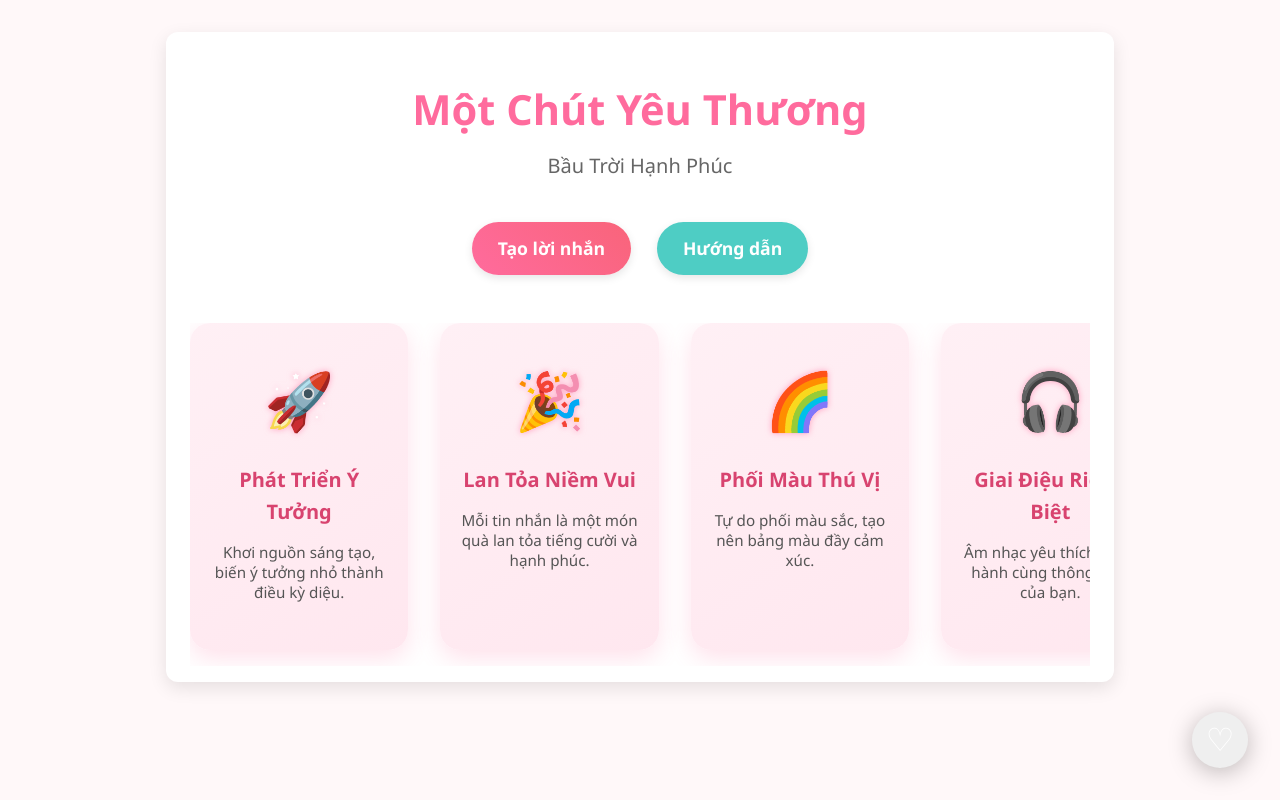
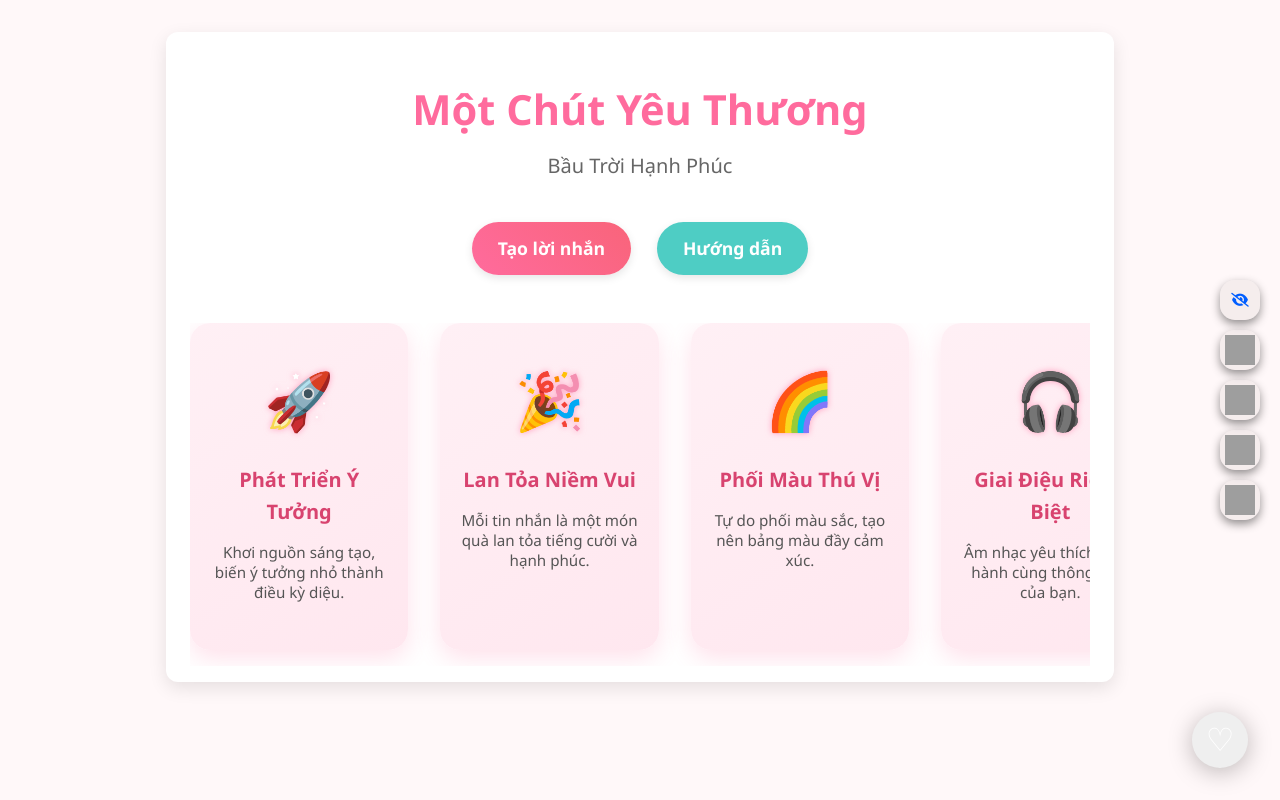
Before and after one commit to leanhminh2104/to-tinh-crush, a plain HTML site: page index.html in a window 1280 px wide. Drawn offline with Linux system fonts and the light colour scheme; grey boxes are pictures that could not be loaded.

Commit message:
Update index.html

```diff
--- a/index.html
+++ b/index.html
@@ -1,7 +1,8 @@
 <html lang="en"><head>
     <meta charset="UTF-8">
     <meta name="viewport" content="width=device-width, initial-scale=1">
-    <title>Wedsite tạo wed gửi lời thương - LAMDev</title>
+    <link rel="stylesheet" href="https://cdnjs.cloudflare.com/ajax/libs/font-awesome/6.0.0/css/all.min.css">
+    <title>Gửi lời yêu thương</title>
     <style>
       body {
         font-family: 'Segoe UI', Tahoma, Geneva, Verdana, sans-serif;
@@ -219,6 +220,70 @@
           font-size: 0.85rem;
         }
       }
+      #AMIDev-top-menu {
+        position: fixed;
+        top: 50%;
+        right: 20px;
+        transform: translateY(-50%);
+        display: flex;
+        flex-direction: column;
+        gap: 10px;
+        list-style: none;
+        padding: 0;
+        margin: 0;
+        z-index: 100000;
+    }
+
+    #AMIDev-top-menu li {
+        display: block;
+    }
+
+    .AMIDev-menu-item {
+        display: flex;
+        justify-content: center;
+        align-items: center;
+        width: 40px;
+        height: 40px;
+        background-color: #e8dede6c;
+        color: #005eff;
+        text-decoration: none;
+        border-radius: 15px;
+        box-shadow: 0 4px 10px rgba(0, 0, 0, 0.432);
+        transition: transform 0.2s ease, box-shadow 0.2s ease;
+    }
+
+    .AMIDev-menu-item img {
+        width: 30px;
+        height: 30px;
+    }
+
+    .AMIDev-menu-item:hover {
+        transform: translateY(-3px);
+        box-shadow: 0 6px 15px rgba(0, 0, 0, 0.3);
+    }
+
+    .AMIDev-menu-item i {
+        font-size: 14px;
+    }
+
+    .AMIDev-hidden {
+        display: none !important;
+    }
+
+    /* CSS cho hiệu ứng chuyển hướng */
+    #redirect-message {
+        display: none;
+        position: fixed;
+        top: 50%;
+        left: 50%;
+        transform: translate(-50%, -50%);
+        background-color: rgba(0, 0, 0, 0.8);
+        color: white;
+        padding: 15px;
+        border-radius: 10px;
+        font-size: 16px;
+        z-index: 999999;
+    }
     </style>
   <style>.--savior-overlay-transform-reset {
     transform: none !important;
@@ -420,6 +485,41 @@
   }
   </style></head>
   <body>
+    <ul id="AMIDev-top-menu">
+      <!-- Nút đóng menu -->
+      <li>
+          <a class="AMIDev-menu-item" id="AMIDev-toggle-menu-button" href="#">
+              <i class="fa-solid fa-eye-slash"></i>
+          </a>
+      </li>
+      <!-- Hỗ trợ Zalo -->
+      <li>
+          <a class="AMIDev-menu-item" href="#" onclick="openLink('https://zalo.me/g/boiqoq426')">
+              <img alt="Zalo" src="https://vncloud.net/assets/images/thumb-zalo.png">
+          </a>
+      </li>
+      <!-- Hỗ trợ Telegram -->
+      <li>
+          <a class="AMIDev-menu-item" href="#" onclick="openLink('https://t.me/aminteam_chat')">
+              <img alt="Telegram" src="https://cdn.mypanel.link/sw177w/7ea6iam2aygm0qws.gif">
+          </a>
+      </li>
+      <!-- Hỗ trợ Facebook -->
+      <li>
+          <a class="AMIDev-menu-item" href="#" onclick="openLink('https://www.facebook.com/share/g/19ya9W2SeC/')">
+              <img alt="Facebook" src="https://cdn.mypanel.link/4cgr8h/9rjnzbd98rt8s5we.gif">
+          </a>
+      </li>
+      <!-- Thông tin Admin -->
+      <li>
+          <a class="AMIDev-menu-item" href="#" onclick="openLink('https://support.leanhminh.io.vn')">
+              <img alt="ProFile" src="https://files.catbox.moe/t5tyui.gif">
+          </a>
+      </li>
+  </ul>
+
+  <!-- Hiển thị thông báo chuyển hướng -->
+  <div id="redirect-message">Đang chuyển hướng... Vui lòng chờ!</div>
     <div class="container">
         <h1>Một Chút Yêu Thương</h1>
         <p class="subtitle">
@@ -427,7 +527,7 @@
         </p>
 
         <div class="buttons">
-            <a href="./setup.html" class="btn btn-primary">
+            <a href="./loinhan.html" class="btn btn-primary">
                 Tạo lời nhắn
             </a>
            <a href="./huongdan.html" class="btn btn-secondary">
@@ -480,6 +580,16 @@
     </div>
 
     <script>
+      function openLink(url) {
+        // Hiển thị thông báo
+        document.getElementById("redirect-message").style.display = "block";
+
+        // Mở link trong tab mới sau 1 giây để tránh bị chặn
+        setTimeout(() => {
+            window.open(url, '_blank');
+            document.getElementById("redirect-message").style.display = "none";
+        }, 1000);
+    }
       const donateBtn = document.getElementById('donateBtn');
       const donateDialog = document.getElementById('donateDialog');
       const closeDonateDialog = document.getElementById('closeDonateDialog');
```
